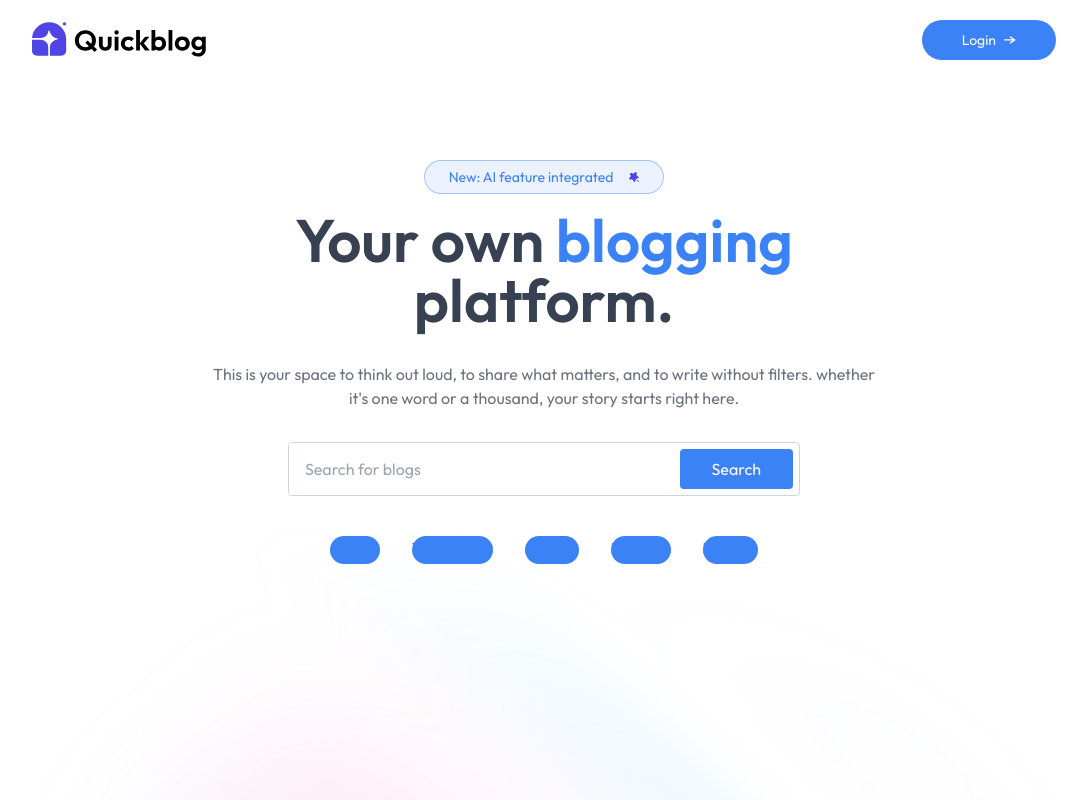
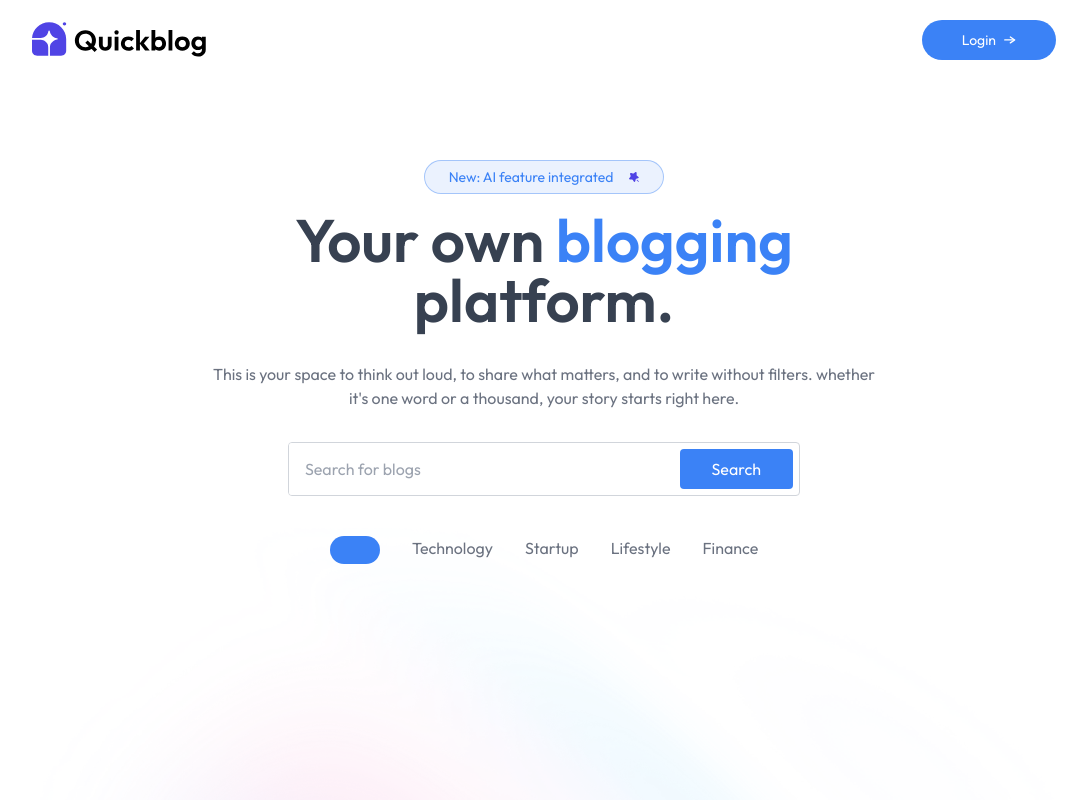
Before and after one commit to mdshoeb8147/AI-Powered-Blog-App, a React (Vite) app: page / in a window 1280 px wide. Shown: the top 800 px of the page, without its empty margins (96-1183 px from the left). Built offline with nearby package versions, Linux system fonts and the light colour scheme.

Commit message:
text error on the bloglist white color is not rendering

```diff
--- a/src/components/BlogList.jsx
+++ b/src/components/BlogList.jsx
@@ -15,7 +15,9 @@ const BlogList = () => {
               }`}
             >
               {item}
-              <div className="absolute left-0 right-0 top-0 h-7 -z-1 bg-blue-500 rounded-full"></div>
+              {menu === item && (
+                <div className="absolute left-0 right-0 top-0 h-7 -z-1 bg-blue-500 rounded-full"></div>
+              )}
             </button>
           </div>
         ))}
```
